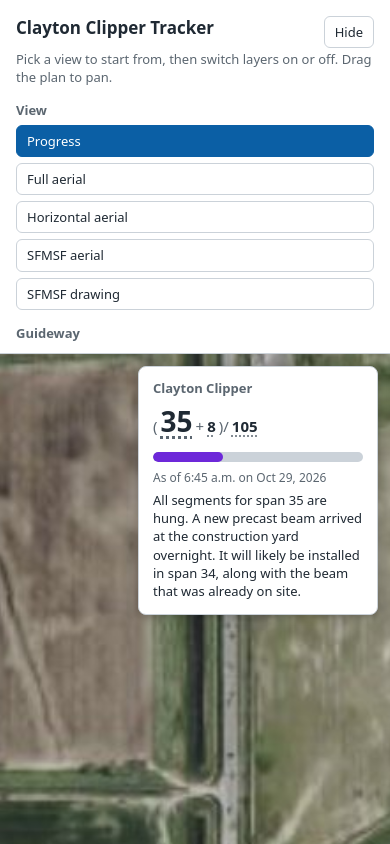
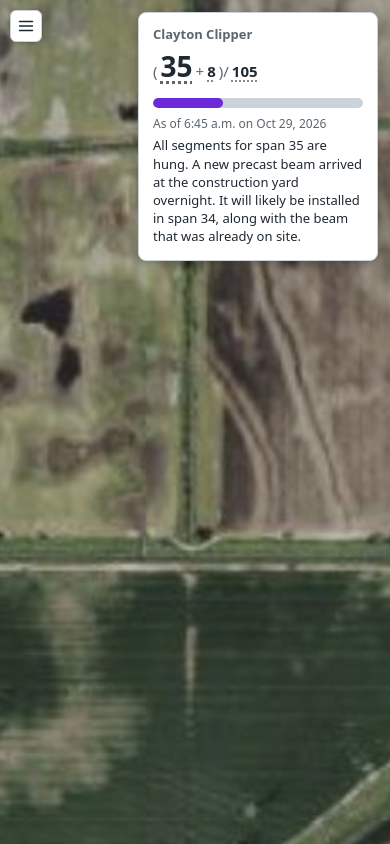
Before and after one commit to molund/omc5, a Svelte app: page / in a window 390 px wide. Built offline with nearby package versions, Linux system fonts and the light colour scheme.

Commit message:
Show and hide the layer panel with a side-panel icon, or a slide-in hamburger menu on phones

```diff
--- a/src/App.svelte
+++ b/src/App.svelte
@@ -1,8 +1,10 @@
 <script>
   import LayerPanel from "./LayerPanel.svelte";
+  import PanelIcon from "./PanelIcon.svelte";
   import Plan from "./Plan.svelte";
   import { layerCss, FULL_VIEW_CSS } from "./lib/layers.js";
-  import { layers, ui } from "./lib/state.svelte.js";
+  import { fade } from "svelte/transition";
+  import { layers, ui, PHONE } from "./lib/state.svelte.js";
 
   // the layer rules wait until Plan has tagged the drawing, which needs it laid out as plan.svg draws it on its own
   const css = $derived(
@@ -10,7 +12,23 @@
       ? layerCss(layers) + (ui.view === "view_default" ? FULL_VIEW_CSS : "")
       : "",
   );
+  // turning a tablet or resizing the window across the phone width: the panel opens beside the plan, or the menu closes
+  $effect(() => {
+    const changed = (e) => {
+      ui.phone = e.matches;
+      ui.collapsed = e.matches;
+    };
+    PHONE.addEventListener("change", changed);
+    return () => PHONE.removeEventListener("change", changed);
+  });
+  const closeMenu = () => (ui.collapsed = true);
 </script>
+
+<svelte:window
+  onkeydown={(e) => {
+    if (e.key === "Escape" && ui.phone && !ui.collapsed) closeMenu();
+  }}
+/>
 
 <svelte:head>
   {@html `<style>${css}</style>`}
@@ -22,11 +40,23 @@
   {/if}
   <Plan />
 </div>
+<!-- on a phone the open menu dims the plan; tapping the plan closes it -->
+{#if ui.phone && !ui.collapsed}
+  <div
+    class="backdrop"
+    role="presentation"
+    transition:fade={{ duration: 150 }}
+    onclick={closeMenu}
+  ></div>
+{/if}
 {#if ui.collapsed}
   <button
     class="expand"
-    aria-label="Show the layer panel"
-    onclick={() => (ui.collapsed = false)}>Layers</button
+    title={ui.phone ? "Open the menu" : "Show the layer panel"}
+    aria-label={ui.phone ? "Open the menu" : "Show the layer panel"}
+    aria-expanded="false"
+    onclick={() => (ui.collapsed = false)}
+    ><PanelIcon kind={ui.phone ? "menu" : "panel"} /></button
   >
 {/if}
 
@@ -40,13 +70,21 @@
     grid-template-columns: 1fr;
     grid-template-rows: 1fr;
   }
+  /* on a phone the panel slides in over the plan, so the plan always has the whole screen */
   @media (max-width: 760px) {
-    .app:not(.collapsed) {
+    .app {
       grid-template-columns: 1fr;
-      grid-template-rows: auto 1fr;
+      grid-template-rows: 1fr;
     }
   }
+  .backdrop {
+    position: fixed;
+    inset: 0;
+    z-index: 25;
+    background: rgba(0, 0, 0, 0.35);
+  }
   .expand {
+    padding: 6px;
     position: fixed;
     top: calc(env(safe-area-inset-top, 0px) + 10px);
     left: 10px;
--- a/src/LayerPanel.svelte
+++ b/src/LayerPanel.svelte
@@ -1,5 +1,7 @@
 <script>
   import { LAYERS, labelsAvailable } from "./lib/layers.js";
+  import PanelIcon from "./PanelIcon.svelte";
+  import { fly } from "svelte/transition";
   import {
     layers,
     ui,
@@ -36,13 +38,19 @@
   }
 </script>
 
-<aside class="side">
+<!-- on a phone it slides in from the left -->
+<aside
+  class="side"
+  transition:fly={{ x: -320, opacity: 1, duration: ui.phone ? 200 : 0 }}
+>
   <div class="hd">
     <h1>Clayton Clipper Tracker</h1>
     <button
-      title="Hide the layer panel"
-      aria-label="Hide the layer panel"
-      onclick={() => (ui.collapsed = true)}>Hide</button
+      title={ui.phone ? "Close the menu" : "Hide the layer panel"}
+      aria-label={ui.phone ? "Close the menu" : "Hide the layer panel"}
+      class="hide"
+      onclick={() => (ui.collapsed = true)}
+      ><PanelIcon kind={ui.phone ? "close" : "panel"} /></button
     >
   </div>
   <p>
@@ -52,13 +60,17 @@
   {#each LAYERS as [group, rows]}
     <div class="grp">{group}</div>
     {#if group === "View"}
-      <!-- the views are presets, picked like the zoom buttons; picking the one already on does nothing, as a radio button did -->
+      <!-- the views are presets, picked like the zoom buttons; picking the one already on does nothing to the view, as a radio button did -->
       <div class="views">
         {#each rows as [k, label]}
           <button
             class:on={layers[k]}
             aria-pressed={layers[k]}
-            onclick={() => layers[k] || toggle(k, true)}>{label}</button
+            onclick={() => {
+              if (!layers[k]) toggle(k, true);
+              // on a phone, picking a view closes the menu to show it
+              if (ui.phone) ui.collapsed = true;
+            }}>{label}</button
           >
         {/each}
       </div>
@@ -125,6 +137,9 @@
     gap: 8px;
     margin-bottom: 2px;
   }
+  .hide {
+    padding: 6px;
+  }
   .grp {
     margin: 14px 0 4px;
     font-weight: 600;
@@ -182,9 +197,15 @@
   }
   @media (max-width: 760px) {
     .side {
-      max-height: 42vh;
-      border-right: 0;
-      border-bottom: 1px solid var(--line);
+      position: fixed;
+      top: 0;
+      bottom: 0;
+      left: 0;
+      z-index: 30;
+      width: min(300px, 85vw);
+      padding-top: calc(env(safe-area-inset-top, 0px) + 16px);
+      padding-bottom: calc(env(safe-area-inset-bottom, 0px) + 24px);
+      box-shadow: 2px 0 12px rgba(0, 0, 0, 0.3);
     }
   }
 </style>
--- /dev/null
+++ b/src/PanelIcon.svelte
@@ -0,0 +1,35 @@
+<script>
+  // panel: a window with a sidebar (show or hide the layer panel); menu: three lines (open the menu on a phone); close: a
+  // cross (close it)
+  let { kind = "panel" } = $props();
+</script>
+
+<!-- Icons for the buttons that show and hide the layer panel -->
+<svg
+  width="18"
+  height="18"
+  viewBox="0 0 18 18"
+  fill="none"
+  stroke="currentColor"
+  stroke-width="1.5"
+  stroke-linecap="round"
+  aria-hidden="true"
+>
+  {#if kind === "menu"}
+    <line x1="2.5" y1="4.5" x2="15.5" y2="4.5" />
+    <line x1="2.5" y1="9" x2="15.5" y2="9" />
+    <line x1="2.5" y1="13.5" x2="15.5" y2="13.5" />
+  {:else if kind === "close"}
+    <line x1="4" y1="4" x2="14" y2="14" />
+    <line x1="14" y1="4" x2="4" y2="14" />
+  {:else}
+    <rect x="1.75" y="2.75" width="14.5" height="12.5" rx="2" />
+    <line x1="6.75" y1="2.75" x2="6.75" y2="15.25" />
+  {/if}
+</svg>
+
+<style>
+  svg {
+    display: block;
+  }
+</style>
```
Also changed, not shown: src/lib/state.svelte.js.
